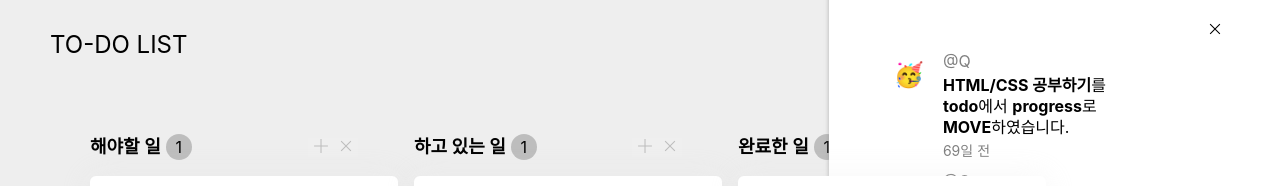
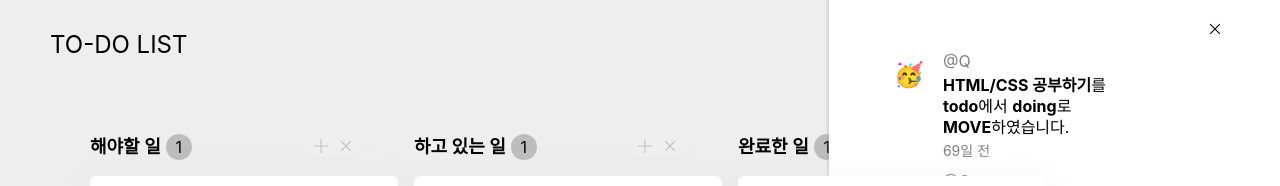
Before and after one commit to codesquad-members-2021/todo-list, a React (Create React App) app in the folder FE/: page / in a window 1280 px wide. Both pictures are taken after a click on the element 1219 px from the left and 44 px from the top of the page. Shown: the top 186 px of the page. Built offline with nearby package versions, Linux system fonts and the light colour scheme; the HTML template or start-up script is replaced by a standard one.

Commit message:
[Fix]: json data format sync with backend * time data sync * prev, curr data sync

```diff
--- a/FE/public/logData.json
+++ b/FE/public/logData.json
@@ -6,49 +6,49 @@
         "id": 1,
         "action": "MOVE",
         "card_title": "HTML/CSS 공부하기",
-        "time": "2021-02-01 21:50:45",
-        "prevBoard": "todo",
-        "currBoard": "progress"
+        "time": "2021-02-01T21:50:45",
+        "previousBoard": "todo",
+        "currentBoard": "doing"
       },
       {
         "id": 2,
         "action": "ADD",
         "card_title": "GitHub 공부하기",
-        "time": "2021-02-01 21:56:18",
-        "prevBoard": null,
-        "currBoard": null
+        "time": "2021-02-01T21:56:18",
+        "previousBoard": null,
+        "currentBoard": null
       },
       {
         "id": 3,
         "action": "DELETE",
         "card_title": "GitHub 공부하기",
-        "time": "2021-02-01 19:21:32",
-        "prevBoard": null,
-        "currBoard": null
+        "time": "2021-02-01T19:21:32",
+        "previousBoard": null,
+        "currentBoard": null
       },
       {
         "id": 4,
         "action": "MODIFY",
         "card_title": "HTML/CSS 공부하기",
-        "time": "2021-02-01 03:05:03",
-        "prevBoard": null,
-        "currBoard": null
+        "time": "2021-02-01T03:05:03",
+        "previousBoard": null,
+        "currentBoard": null
       },
       {
         "id": 5,
         "action": "MODIFY",
         "card_title": "HTML/CSS 공부하기",
-        "time": "2021-04-13 22:25:00",
-        "prevBoard": null,
-        "currBoard": null
+        "time": "2021-04-13T22:25:00",
+        "previousBoard": null,
+        "currentBoard": null
       },
       {
         "id": 6,
         "action": "MOVE",
         "card_title": "React 공부하기",
         "time": "2021-04-13 23:40:00",
-        "prevBoard": "todo",
-        "currBoard": "done"
+        "previousBoard": "todo",
+        "currentBoard": "done"
       }
     ]
   }
--- a/FE/src/components/Sidebar/LogCard.jsx
+++ b/FE/src/components/Sidebar/LogCard.jsx
@@ -3,14 +3,14 @@ import { LogContainer, LogCardContainer } from './sidebarStyle';
 
 const LogCard = ({ data: { logs }, userID }) => {
   const log = logs.map((log) => {
-    const { id, card_title, action, time, prevBoard, currBoard } = log;
+    const { id, card_title, action, time, previousBoard, currentBoard } = log;
 
-    const ActionPrint = ({ prevBoard, currBoard }) => {
-      if (prevBoard && currBoard)
+    const ActionPrint = ({ previousBoard, currentBoard }) => {
+      if (previousBoard && currentBoard)
         return (
           <span>
-            <span className="move">{prevBoard}</span>에서{' '}
-            <span className="move">{currBoard}</span>로
+            <span className="move">{previousBoard}</span>에서{' '}
+            <span className="move">{currentBoard}</span>로
           </span>
         );
       else return <></>;
@@ -50,7 +50,10 @@ const LogCard = ({ data: { logs }, userID }) => {
           <span>
             <span className="title">{card_title}</span>를
           </span>
-          <ActionPrint prevBoard={prevBoard} currBoard={currBoard} />
+          <ActionPrint
+            previousBoard={previousBoard}
+            currentBoard={currentBoard}
+          />
           <span>
             <span className="action">{action}</span>하였습니다.
           </span>
```
